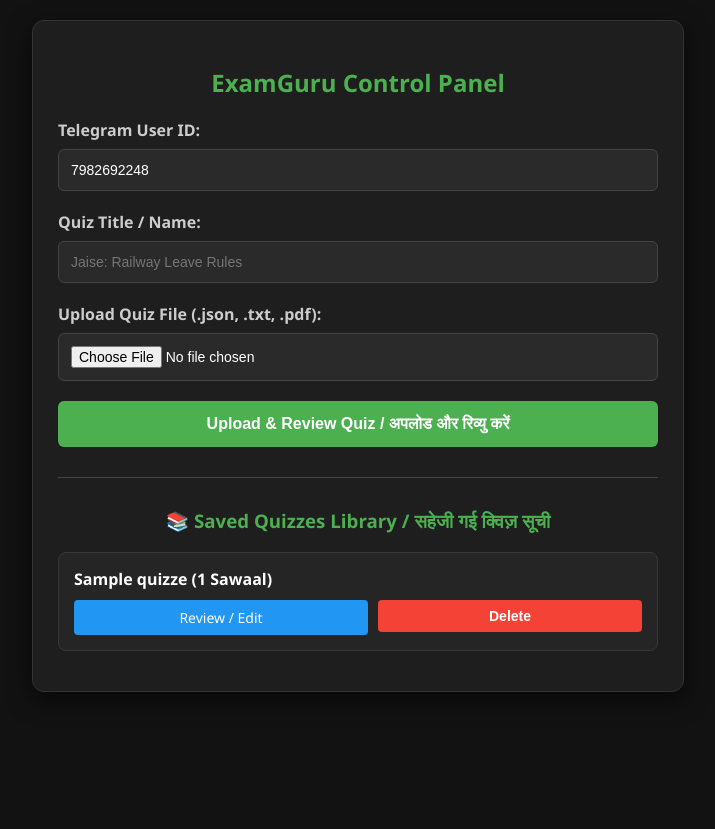
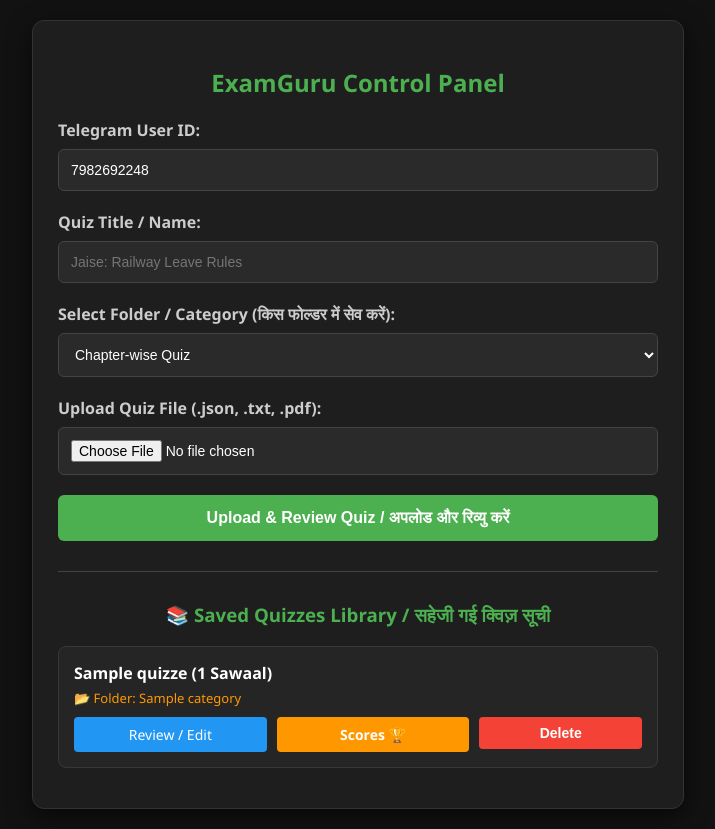
Before and after one commit to swiguru-quiz-bot/swiguru-quiz-bot, a Flask app: page / in a window 1280 px wide. Shown: the whole page, without its empty margins (282-997 px from the left). Before the commit the page ends 692 px from the top, so only its background shows below. Run offline with Flask 3, Linux system fonts and the light colour scheme; a database or web service that is not in the repository returns one stand-in record (values such as "Sample title").

Commit message:
Add files via upload

```diff
--- a/app.py
+++ b/app.py
@@ -179,7 +179,7 @@ def upload_quiz():
         elif file_name.endswith(('.txt', '.pdf')):
             if file_name.endswith('.pdf'):
                 reader = PdfReader(io.BytesIO(file_bytes))
-                text_content = "".join([page.extract_text() for page in reader.pages])
+                text_content = "".join([page.extract_text() for page in reader.pages if page.extract_text()])
             else:
                 text_content = file_bytes.decode('utf-8')
             questions = parse_text_regex(text_content)
@@ -460,7 +460,7 @@ def run_live_quiz(chat_id, questions, timer, quiz_id, negative_marking, shuffle_
                     msg_content += f"<b>{opt_label})</b> {opt}\n"
 
                 send_html_message(chat_id, msg_content)
-                time.sleep(1)
+                time.sleep(0.5)
 
                 url = f"https://api.telegram.org/bot{TELEGRAM_TOKEN}/sendPoll"
                 poll_opts = ["A", "B", "C", "D"][:len(shuffled_opts)]
@@ -477,14 +477,12 @@ def run_live_quiz(chat_id, questions, timer, quiz_id, negative_marking, shuffle_
                 if timer > 0:
                     poll_payload["open_period"] = timer
 
-                sent_success = False
-                for attempt in range(3):
+                for attempt in range(2):
                     if stop_requested:
                         break
                     try:
-                        res = requests.post(url, data=poll_payload, timeout=10)
+                        res = requests.post(url, data=poll_payload, timeout=5)
                         if res.status_code == 200:
-                            sent_success = True
                             res_data = res.json()
                             if "result" in res_data and "poll" in res_data["result"]:
                                 p_id = str(res_data["result"]["poll"]["id"])
@@ -496,11 +494,11 @@ def run_live_quiz(chat_id, questions, timer, quiz_id, negative_marking, shuffle_
                                 })
                             break
                         else:
-                            time.sleep(2)
+                            time.sleep(1)
                     except Exception:
-                        time.sleep(2)
+                        time.sleep(1)
 
-                wait_time = (timer if timer > 0 else 35) + 3
+                wait_time = (timer if timer > 0 else 35) + 2
                 for _ in range(wait_time):
                     if stop_requested:
                         break
@@ -513,11 +511,11 @@ def run_live_quiz(chat_id, questions, timer, quiz_id, negative_marking, shuffle_
                 if (index + 1) % 10 == 0 and (index + 1) < total_q:
                     score_msg = f"📊 *Progress Report / प्रगति रिपोर्ट*\n-----------------------------------\n👉 Completed *{index + 1}* of {total_q} questions.\n👉 अभी तक *{index + 1}* सवाल पूरे हो चुके हैं।\n💡 Type */score* to check standings / स्कोर के लिए */score* भेजें।"
                     send_message(chat_id, score_msg)
-                    time.sleep(3)
+                    time.sleep(1.5)
 
             if not stop_requested:
                 send_message(chat_id, f"🏆 *Quiz Completed! / क्विज़ समाप्त हुई!* All {total_q} questions posted. / सभी {total_q} सवाल पूरे हो चुके हैं।")
-                time.sleep(2)
+                time.sleep(1)
                 send_leaderboard(chat_id)
         finally:
             active_quiz_running = False
@@ -555,7 +553,7 @@ def send_message(chat_id, text):
     url = f"https://api.telegram.org/bot{TELEGRAM_TOKEN}/sendMessage"
     payload = {"chat_id": chat_id, "text": text, "parse_mode": "Markdown"}
     try:
-        requests.post(url, data=payload, timeout=10)
+        requests.post(url, data=payload, timeout=5)
     except Exception as e:
         print(f"Send message error: {e}")
 
@@ -563,7 +561,7 @@ def send_html_message(chat_id, text):
     url = f"https://api.telegram.org/bot{TELEGRAM_TOKEN}/sendMessage"
     payload = {"chat_id": chat_id, "text": text, "parse_mode": "HTML"}
     try:
-        requests.post(url, data=payload, timeout=10)
+        requests.post(url, data=payload, timeout=5)
     except Exception as e:
         print(f"Send HTML message error: {e}")
 
@@ -571,7 +569,7 @@ def parse_text_regex(text):
     parsed = []
     raw_blocks = text.split('\n\n')
     if len(raw_blocks) <= 1:
-        raw_blocks = [text]
+        raw_blocks = text.split('\n\n\n')
 
     for block in raw_blocks:
         lines = [l.strip() for l in block.split('\n') if l.strip()]
--- a/templates/index.html
+++ b/templates/index.html
@@ -69,6 +69,11 @@
             font-size: 16px;
             font-weight: bold;
             color: #fff;
+            margin-bottom: 5px;
+        }
+        .quiz-category {
+            font-size: 13px;
+            color: #ff9800;
             margin-bottom: 10px;
         }
         .btn-row {
@@ -85,6 +90,17 @@
             text-align: center;
             flex: 1;
         }
+        .btn-scores {
+            background-color: #ff9800;
+            color: white;
+            padding: 8px 15px;
+            border-radius: 4px;
+            text-decoration: none;
+            font-size: 14px;
+            text-align: center;
+            flex: 1;
+            font-weight: bold;
+        }
         .btn-delete {
             background-color: #f44336;
             color: white;
@@ -96,6 +112,7 @@
             flex: 1;
         }
         .btn-review:hover { background-color: #1976d2; }
+        .btn-scores:hover { background-color: #f57c00; }
         .btn-delete:hover { background-color: #d32f2f; }
     </style>
 </head>
@@ -117,6 +134,14 @@
             </div>
 
             <div class="form-group">
+                <label>Select Folder / Category (किस फोल्डर में सेव करें):</label>
+                <select name="category" required>
+                    <option value="Chapter-wise">Chapter-wise Quiz</option>
+                    <option value="PYQ (Previous Year)">PYQ (Previous Year Questions)</option>
+                </select>
+            </div>
+
+            <div class="form-group">
                 <label>Upload Quiz File (.json, .txt, .pdf):</label>
                 <input type="file" name="file" required>
             </div>
@@ -132,8 +157,10 @@
             {% for q_id, q_data in quizzes.items() %}
                 <div class="quiz-card">
                     <div class="quiz-title">{{ q_data.title }} ({{ q_data.questions|length }} Sawaal)</div>
+                    <div class="quiz-category">📂 Folder: {{ q_data.category }}</div>
                     <div class="btn-row">
                         <a href="/preview/{{ q_id }}" class="btn-review">Review / Edit</a>
+                        <a href="/quiz-scores/{{ q_id }}" class="btn-scores">Scores 🏆</a>
                         <form action="/delete-quiz/{{ q_id }}" method="POST" style="flex: 1; margin: 0;">
                             <button type="submit" class="btn-delete" onclick="return confirm('Kya aap is quiz ko delete karna chahte hain?');">Delete</button>
                         </form>
```
